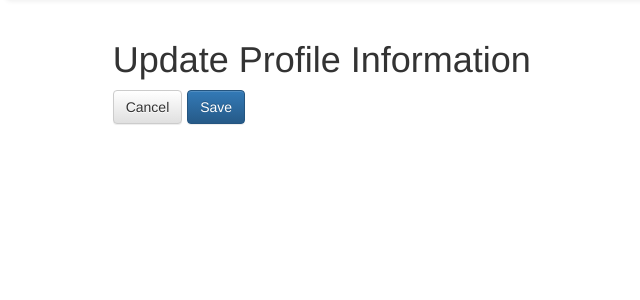
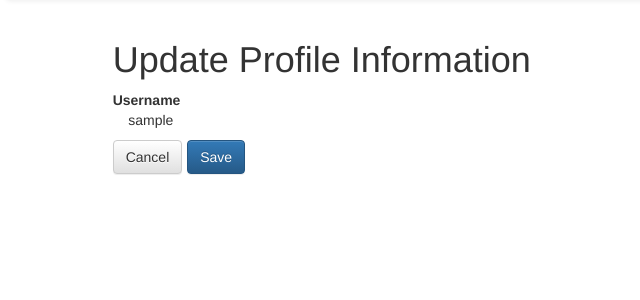
Before and after one commit to dashdrum/bulkmarks, a Django app: template links/templates/links/profile_form.html in a window 1280 px wide. Shown: the part 52-352 px from the top of the page, without its empty margins (9-649 px from the left). Run offline with Django 3.2, Linux system fonts and the light colour scheme; the template is opened without the code that fills it: most values are stand-ins (such as "Sample title", 1, 10 or a date in 2020); some libraries are stand-ins or nearby versions.

Commit message:
Include username on profile edit

```diff
--- a/links/templates/links/profile_form.html
+++ b/links/templates/links/profile_form.html
@@ -13,6 +13,8 @@
 	<div id="linkInformation" class="col-md-10 col-md-offset-1">
 
 		<h1>Update Profile Information</h1>
+
+		<p><strong>Username</strong><br/>&nbsp;&nbsp;&nbsp; {{object.user.username}}</p>
 
 		<span class='show_error'>{{ form.non_field_errors }}</span>
 
```
